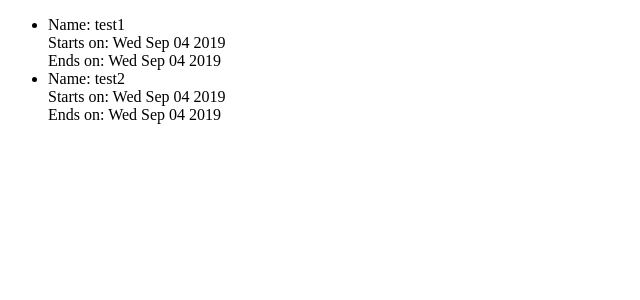
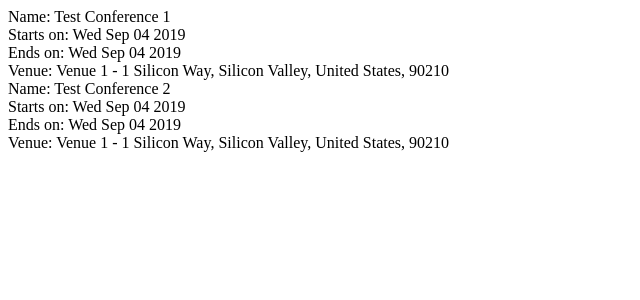
Before and after one commit to NextGenConf/WebApp, a React app: page / in a window 1280 px wide. Shown: the top 300 px of the page, without its empty margins (0-640 px from the left). Built offline with nearby package versions, Linux system fonts and the light colour scheme.

Commit message:
Add improved test data based on server model

```diff
--- a/src/App.tsx
+++ b/src/App.tsx
@@ -3,24 +3,36 @@ import { ConferenceList } from "./components/ConferenceList";
 
 export default class App extends React.Component {
 
+    testVenue = {
+        name: "Venue 1",
+        address: {
+            addressLine: "1 Silicon Way",
+            city: "Silicon Valley",
+            country: "United States",
+            postalCode: "90210"
+        }
+    }
+
+    testData = [
+        {
+            id: "test-conference-1",
+            name: "Test Conference 1",
+            startDate: new Date(),
+            endDate: new Date(),
+            venue: this.testVenue
+        },
+        {
+            id: "test-conference-2",
+            name: "Test Conference 2",
+            startDate: new Date(),
+            endDate: new Date(),
+            venue: this.testVenue
+        }
+    ];
+
     render() {
-        var testData = [
-            {
-                id: 1,
-                name: "test1",
-                start: new Date(),
-                end: new Date()
-            },
-            {
-                id: 2,
-                name: "test2",
-                start: new Date(),
-                end: new Date()
-            }
-        ];
-
         return (
-            <ConferenceList conferences={testData} />
+            <ConferenceList conferences={this.testData} />
         );
     }
 }
--- a/src/components/ConferenceDetails.tsx
+++ b/src/components/ConferenceDetails.tsx
@@ -1,14 +1,17 @@
 import * as React from 'react';
+import { Venue } from '../model/Venue';
 
 interface ConferenceDetailsProps {
     name: string;
-    start: Date;
-    end: Date;
+    startDate: Date;
+    endDate: Date;
+    venue: Venue;
 }
 
-export const ConferenceDetails: React.FunctionComponent<ConferenceDetailsProps> = ({ name, start, end }: ConferenceDetailsProps) =>
-    <li>
+export const ConferenceDetails: React.FunctionComponent<ConferenceDetailsProps> = ({ name, startDate, endDate, venue }) =>
+    <div>
         <div>Name: {name}</div>
-        <div>Starts on: {start.toDateString()}</div>
-        <div>Ends on: {end.toDateString()}</div>
-    </li>;
+        <div>Starts on: {startDate.toDateString()}</div>
+        <div>Ends on: {endDate.toDateString()}</div>
+        <div>Venue: {venue.name} - {venue.address.addressLine}, {venue.address.city}, {venue.address.country}, {venue.address.postalCode}</div>
+    </div>;
--- a/src/components/ConferenceList.tsx
+++ b/src/components/ConferenceList.tsx
@@ -8,8 +8,8 @@ export interface ConferenceListProps {
 
 export const ConferenceList: React.FunctionComponent<ConferenceListProps> = ({ conferences }: ConferenceListProps) => {
     var conferenceList = conferences.map(function (entry: Conference) {
-        return <ConferenceDetails key={entry.id} name={entry.name} start={entry.start} end={entry.end} />;
+        return <ConferenceDetails key={entry.id} name={entry.name} startDate={entry.startDate} endDate={entry.endDate} venue={entry.venue} />;
     });
 
-    return <ul>{conferenceList}</ul>;
+    return <div>{conferenceList}</div>;
 };
--- /dev/null
+++ b/src/model/Address.ts
@@ -0,0 +1,6 @@
+export interface Address {
+    addressLine: string;
+    city: string;
+    country: string;
+    postalCode: string;
+};
--- /dev/null
+++ b/src/model/Venue.ts
@@ -0,0 +1,6 @@
+import { Address } from "./Address";
+
+export interface Venue {
+    name: string;
+    address: Address;
+};
```
Also changed, not shown: src/model/Conference.ts (+6 -3 lines).
